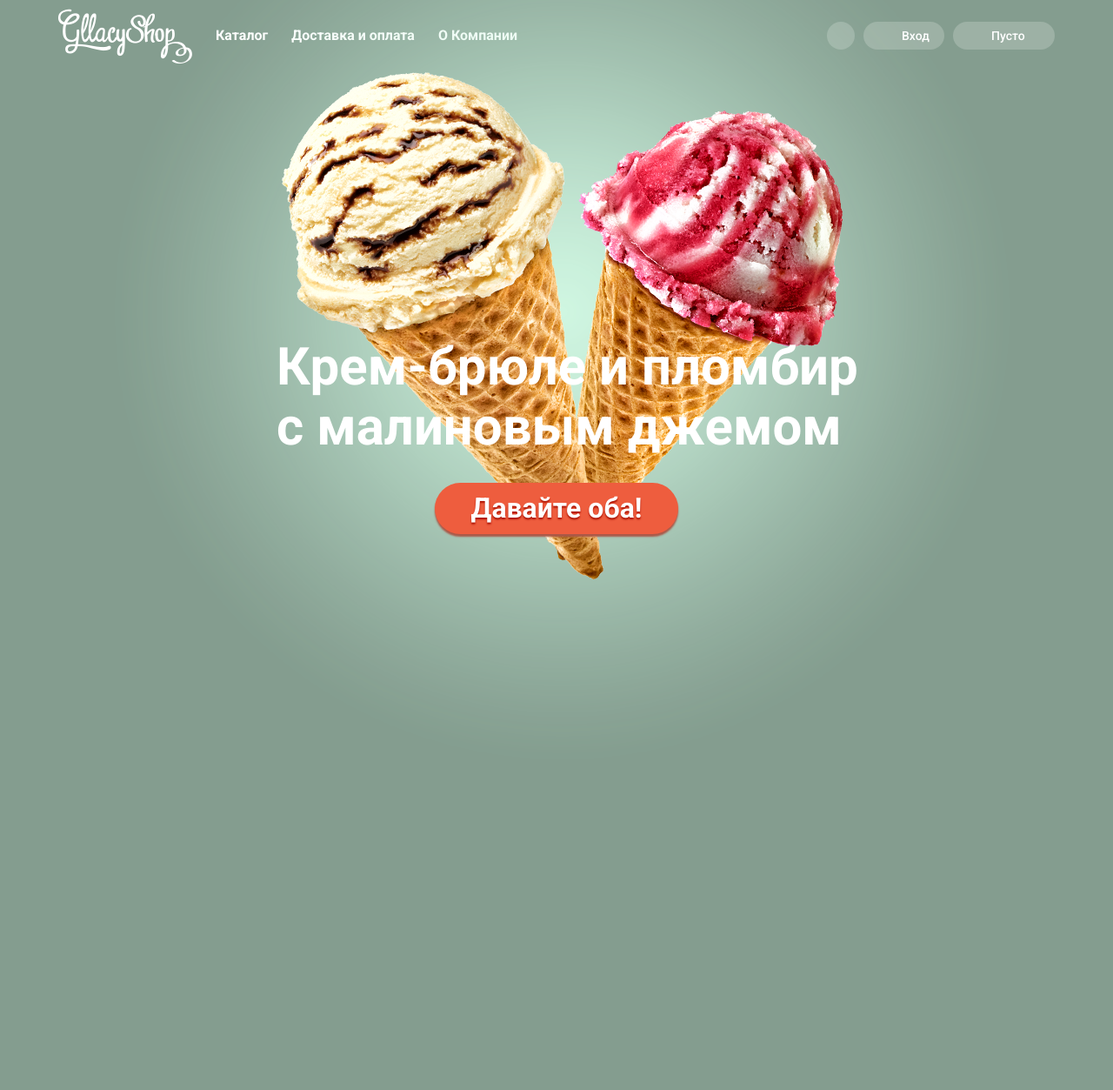
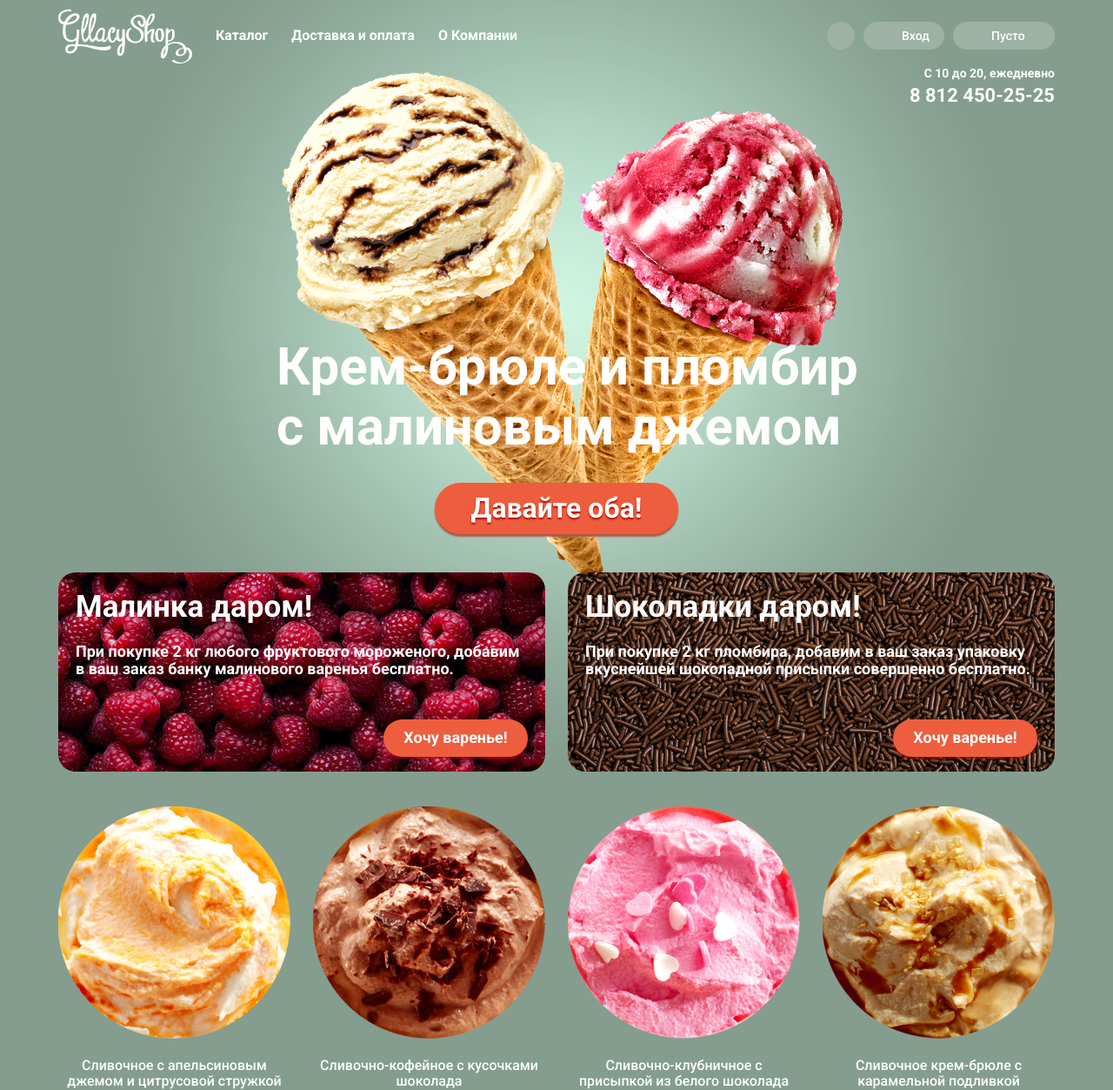
Before and after one commit to DOMOWOIII/DOMOWOIII.github.io, a plain HTML site: page 14.Gllacy/index.html in a window 1280 px wide. Shown: the whole page at 87% size. Before the commit the page ends 881 px from the top, so only its background shows below. Drawn offline with Linux system fonts and the light colour scheme.

Commit message:
Gllacy working

```diff
--- a/14.Gllacy/css/style.css
+++ b/14.Gllacy/css/style.css
@@ -13,6 +13,7 @@ body {
     position: absolute;
     top: -10px;
     left: 7%;
+    z-index: -1;
 }
 
 ul,
@@ -22,7 +23,8 @@ h2,
 h3,
 h4,
 h5,
-h6 {
+h6,
+p {
     margin: 0;
     padding: 0;
 
@@ -98,6 +100,7 @@ h6 {
     background-image: url(../img/main/glass.png);
     background-position: center center;
     background-repeat: no-repeat;
+
 }
 
 .enter {
@@ -113,6 +116,7 @@ h6 {
     background-image: url(../img/main/enter.png);
     background-position: 21% 50%;
     background-repeat: no-repeat;
+
 }
 
 .box {
@@ -129,11 +133,10 @@ h6 {
     background-position: 16% 50%;
     background-repeat: no-repeat;
 
+
 }
 
 /* Offer */
-
-
 
 h1 {
     position: absolute;
@@ -167,5 +170,116 @@ h1 {
 
     background-color: #ee5d3e;
     border: none;
+    cursor: pointer;
 
 }
+
+/* Offer - Telephone*/
+
+.telephone {
+    position: absolute;
+    right: 27px;
+    top: 66px;
+    text-align: right;
+    color: #fff;
+    font-weight: 700;
+}
+
+.telephone__time {
+    font-size: 14px;
+
+}
+
+.telephone__tel {
+    margin-top: 5px;
+
+    font-size: 22px;
+
+}
+
+/* Section - Berry-free*/
+
+.berry-free {
+    display: flex;
+    justify-content: space-between;
+    margin-top: 580px;
+    box-sizing: border-box;
+
+    color: #fff;
+    font-weight: 700;
+
+}
+
+.raspberry {
+    padding: 20px 20px;
+    width: 560px;
+    height: 229px;
+    box-sizing: border-box;
+
+    background-image: url(../img/main/bg1.jpg);
+    background-repeat: no-repeat;
+    border-radius: 20px;
+}
+
+.chocolate {
+    padding: 20px 20px;
+    width: 560px;
+    height: 229px;
+    box-sizing: border-box;
+
+    background-image: url(../img/main/bg2.jpg);
+    background-repeat: no-repeat;
+    border-radius: 20px;
+}
+
+.raspberry__title,
+.chocolate__title {
+    font-size: 35px;
+}
+
+.raspberry__text,
+.chocolate__text {
+    margin-top: 20px;
+    font-size: 18px;
+}
+
+.jam {
+    display: block;
+    margin-top: 47px;
+    margin-left: auto;
+    width: 166px;
+    padding: 11px 20px 11px 20px;
+    box-sizing: border-box;
+
+    font-size: 18px;
+    font-weight: 700;
+    color: #fff;
+    border-radius: 30px;
+    box-shadow: 0px 2px 2px rgba(172, 16, 0, .64);
+
+    background-color: #ee5d3e;
+    border: none;
+    cursor: pointer;
+}
+
+/* Section - Ice Cream*/
+
+.ice-cream {
+    display: flex;
+    justify-content: space-between;
+    margin-top: 40px;
+}
+
+.ice-cream__block {
+    width: 267px;
+    text-align: center;
+}
+
+.ice-cream__text {
+    margin-top: 17px;
+
+    font-size: 16px;
+    font-weight: 500;
+    color: #fff;
+
+}
--- a/14.Gllacy/index.html
+++ b/14.Gllacy/index.html
@@ -10,8 +10,8 @@
 </head>
 
 <body>
-    <section>
     <div class="container">
+        <!-- Header-->
         <header class="header">
             <div class="header-left">
                 <a href="#">
@@ -29,15 +29,56 @@
                 <button class="btn box">Пусто</button>
             </div>
         </header>
+        <!-- Offer-->
         <main class="offer">
             <h1>Крем-брюле и пломбир с малиновым джемом
             </h1>
             <button class="offer__button">Давайте оба!
             </button>
+            <div class="telephone">
+                <p class="telephone__time">С 10 до 20, ежедневно</p>
+                <p class="telephone__tel">8 812 450-25-25</p>
+            </div>
         </main>
         <img class="background-body" src="img/main/ice_cream+light.png" width="1045" height="881" alt="Background #1">
     </div>
+    <!-- Section - Berry-free-->
+    <div class="container">
+        <section class="berry-free">
+            <div class="raspberry">
+                <p class="raspberry__title">Малинка даром!</p>
+                <p class="raspberry__text">При покупке 2 кг любого фруктового мороженого, добавим в ваш заказ банку малинового варенья бесплатно.
+                </p>
+                <button class="jam">Хочу варенье!</button>
+            </div>
+            <div class="chocolate">
+                <p class="chocolate__title">Шоколадки даром!</p>
+                <p class="chocolate__text">При покупке 2 кг пломбира, добавим в ваш заказ упаковку вкуснейшей шоколадной присыпки совершенно бесплатно.
+                </p>
+                <button class="jam">Хочу варенье!</button>
+            </div>
         </section>
+        <section class="ice-cream">
+            <div class="ice-cream__block orange">
+                <img src="img/main/circle_ice_1.png" alt="Orange ice cream">
+                <p class="ice-cream__text">Сливочное с апельсиновым джемом и цитрусовой стружкой
+                </p>
+            </div>
+            <div class="ice-cream__block coffee">
+                <img src="img/main/circle_ice_2.png" alt="Orange ice cream">
+                <p class="ice-cream__text">Сливочно-кофейное с кусочками шоколада</p>
+            </div>
+            <div class="ice-cream__block strawberry">
+                <img src="img/main/circle_ice_3.png" alt="Orange ice cream">
+                <p class="ice-cream__text">Сливочно-клубничное с присыпкой из белого шоколада</p>
+            </div>
+            <div class="ice-cream__block caramel">
+                <img src="img/main/circle_ice_4.png" alt="Orange ice cream">
+                <p class="ice-cream__text">Сливочное крем-брюле с карамельной подливкой</p>
+            </div>
+        </section>
+        <!-- Section - Berry-free-->
+    </div>
 </body>
 
 </html>
```
Lines whose indentation alone changed are shown as unchanged.
